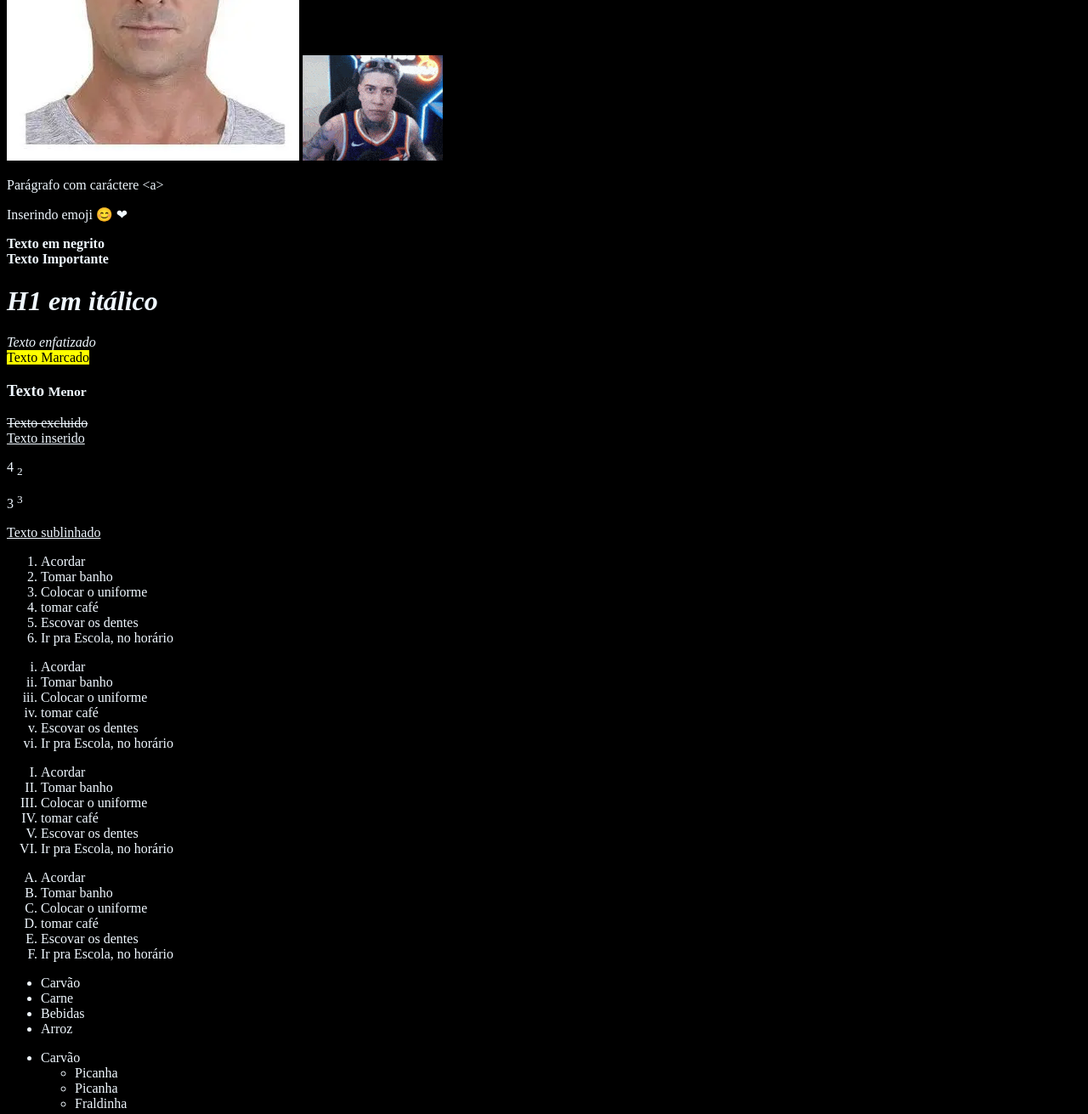
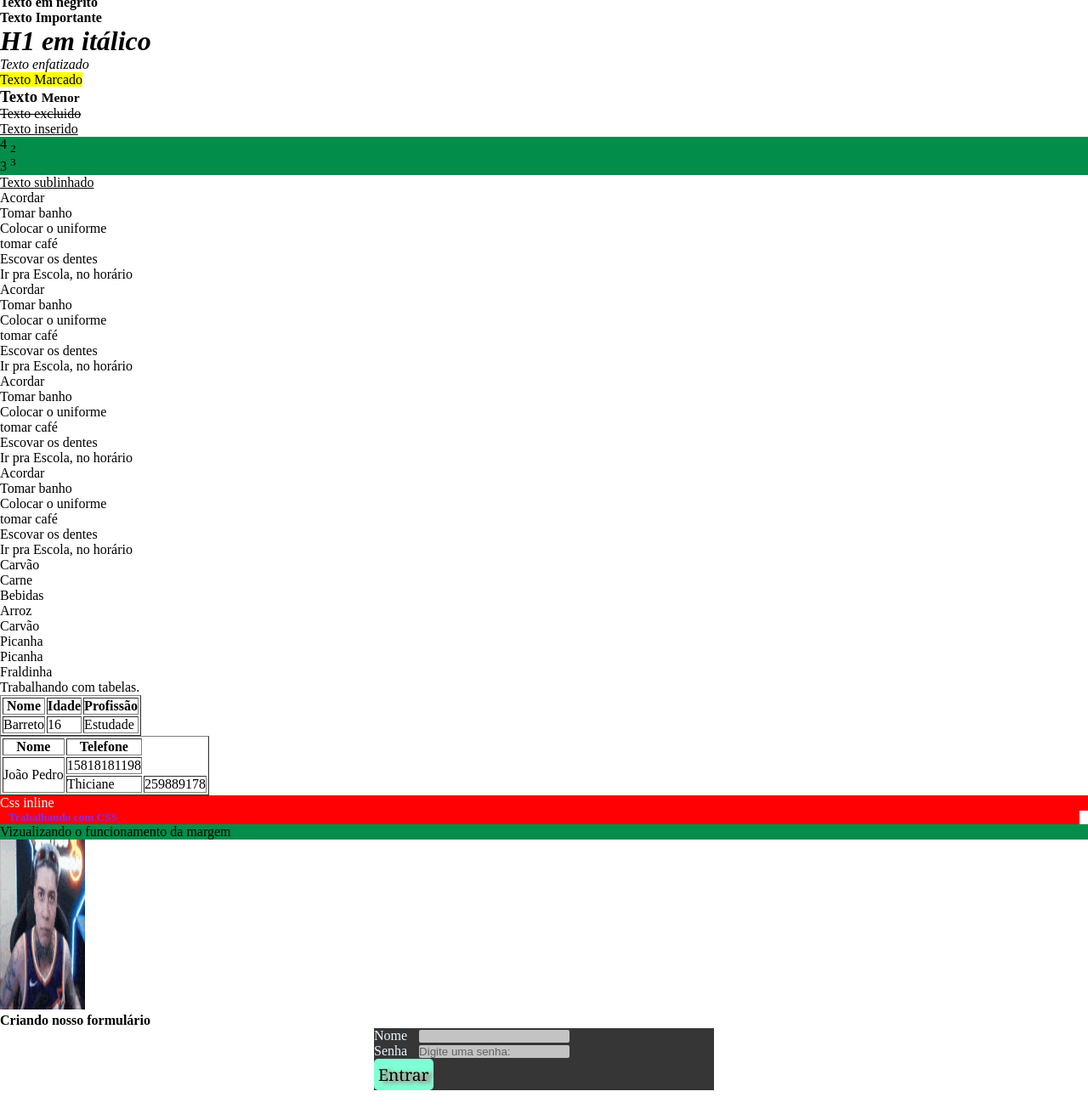
Before and after one commit to Barreto09z/linguagem-Marcacao, a plain HTML site: page teoria.html in a window 1280 px wide. Shown: the part 740-2051 px from the top of the page at 85% size. After the commit the page ends 2023 px from the top, so only its background shows below. Drawn offline with Linux system fonts and the light colour scheme.

Commit message:
Formularios

```diff
--- /dev/null
+++ b/exe05_formularios/style.css
@@ -0,0 +1,54 @@
+.Nome_Loja{
+    background-color: rgb(0, 0, 0); color: aliceblue;
+    margin: 0 10px 0 0;
+    text-align: center;
+}
+
+.login{
+margin-left: 150px;
+}
+
+.Nike_drifit{
+    width: 325px;
+    height: 325px;
+}
+
+.Nike_short{
+    width: 325px;
+    height: 325px;
+}
+
+.Dunk_Nike{
+    width: 325px;
+    height: 325px;
+}
+
+.ConjuntoBlk{
+    width: 325px;
+    height: 325px;
+}
+
+.input-nome{
+    /* Remover as bordas */
+    border: none;
+    border-radius: 2px;
+    margin-left: 10px;
+    /* definir opacidade do campo */
+    opacity: 70%;
+}
+
+.botao{
+    background-color: rgb(7, 156, 87); color: aliceblue;
+    border: none;
+    border-radius: 5px;
+    padding: 5px;
+    font-family: Georgia, 'Times New Roman', Times, serif;
+    font-size: larger;
+
+}
+
+.formulario{
+    background-color: rgb(54, 54, 54); color: aliceblue;
+    width: 400px;
+    margin: 0 auto;
+}
--- a/styles.css
+++ b/styles.css
@@ -1,3 +1,67 @@
+/* Selector Universal */
 *{
+    /* Zera a margem do documento */
     margin: 0;
+    /* Gera um espaçamento interno */
+    padding: 0;
 }
+/* Selector de tipo, aplica o css em uma tag */
+h5{
+    color: blueviolet !important;
+    background-color: chocolate;
+}
+
+/* Seletor de classe */
+.título{
+    background-color:#ff0102;
+    color: aqua;
+    /* Aplica margem em todas as laterais */
+    /* margin: 10px; */
+    /* margin-left: 20px; */
+    /* Aplica espaçamento nas laterais, e nos cantos superiores e inferiores */
+    /* margin: 20px 0; */
+    /* margin: 0 0 0 10px; */
+    margin: 0 10px 0 0;
+    /* Aplicando espaçamento interno */
+    /* padding: 10px; */
+    padding: 0 10px;
+}
+
+p{
+    background-color: rgb(2, 142, 74);
+}
+
+.imagem{
+    /* Aplicando tamanho em largura */
+    /* Aplicando tamanho largura */
+    width: 100px;
+    /* Aplicando tamanho altura */
+    height: 200px;
+}
+
+.formulario{
+    background-color: rgb(54, 54, 54); color: aliceblue;
+    width: 400px;
+    margin: 0 auto;
+}
+
+.input-nome{
+    /* Remover as bordas */
+    border: none;
+    border-radius: 2px;
+    margin-left: 10px;
+    /* definir opacidade do campo */
+    opacity: 70%;
+}
+
+.botao{
+    background-color: aquamarine;
+    border: none;
+    border-radius: 5px;
+    padding: 5px;
+    font-family: Georgia, 'Times New Roman', Times, serif;
+    font-size: larger;
+    /* Aplicando sombra no texto */
+    text-shadow: 5px 2px 5px rgba(212, 14, 57, 0.9);
+
+}
--- a/teoria.html
+++ b/teoria.html
@@ -4,10 +4,10 @@
     <meta charset="UTF-8">
     <meta name="viewport" content="width=device-width, initial-scale=1.0">
     <title>Teoria</title>
-
+    <link rel="stylesheet" href="./styles.css">
     <style>
         body{
-            background-color:black; color: aliceblue;
+            background-color:rgb(255, 255, 255);
         }
     </style>
 </head>
@@ -147,5 +147,19 @@
 </tbody>
 </table>
 <p style="background-color:#ff0102; front-size: x-large;color:rgb(255, 255, 255)">Css inline</p>
+<h5 class="título">Trabalhando com CSS</h5>
+<p>Vizualizando o funcionamento da margem</p>
+<img class="imagem" src="./img/yuri22-yuuri22.gif" alt="">
+
+<h4>Criando nosso formulário</h4>
+<form class="formulario">
+    <label>Nome</label>
+    <!-- Inserir um campo texto digitavel -->
+     <input type="text" class="input-nome"><br>
+     <!-- Tipo senha -->
+      <label>Senha</label>
+      <input class="input-nome" placeholder="Digite uma senha:" type="password"><br>
+      <input href='#' type="button" class="botao" value="Entrar">
+</form>
 </body>
 </html>
```
Also changed, not shown: exe05_formularios/index.html (added, +16 -0 lines), exe05_formularios/login.html (added, +19 -0 lines).
